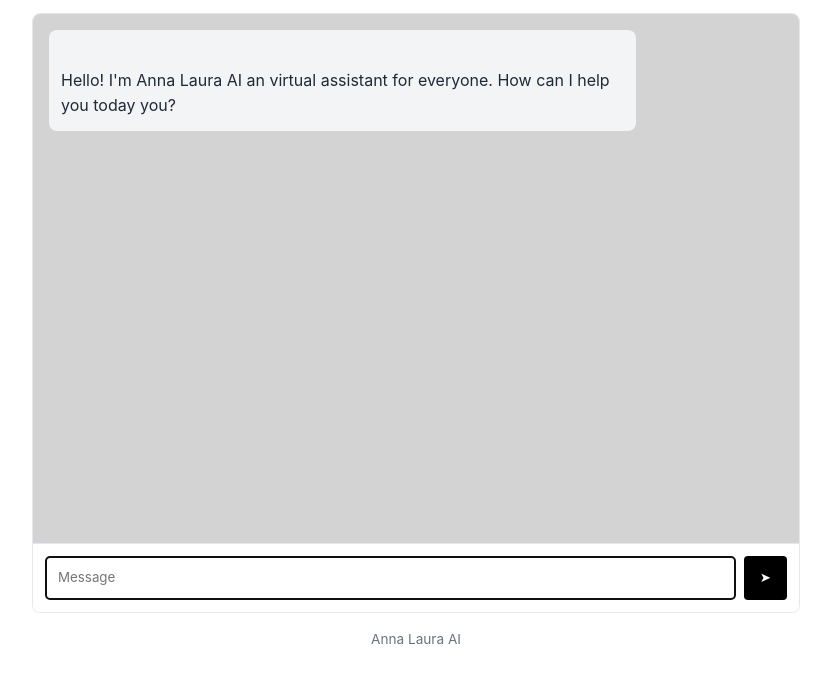
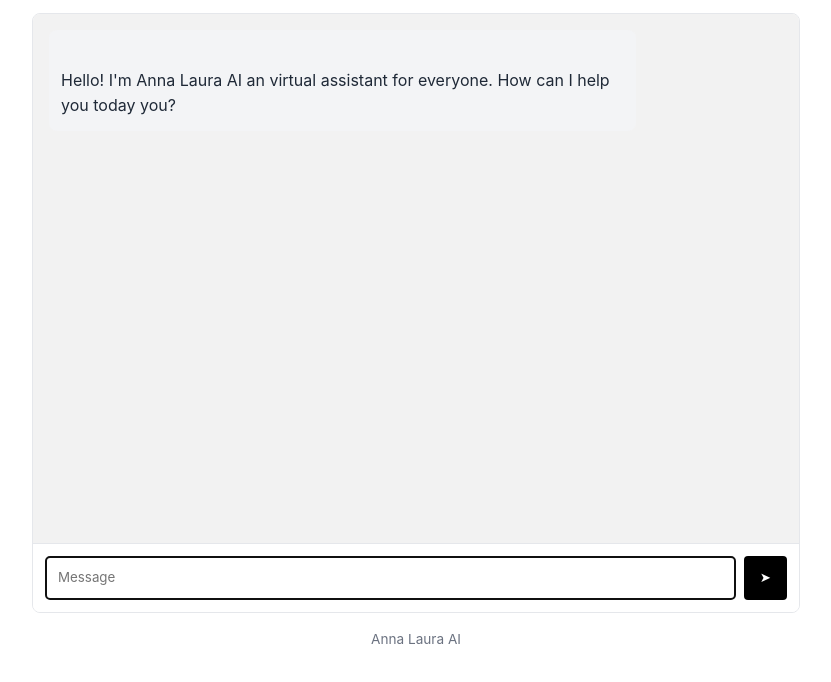
Before and after one commit to readtalk/large-language-model, a website: page public/index.html in a window 1280 px wide. Shown: the part 116-798 px from the top of the page, without its empty margins (224-1055 px from the left). Drawn offline with Linux system fonts and the light colour scheme.

Commit message:
Change light background color to #F2F2F2

```diff
--- a/public/index.html
+++ b/public/index.html
@@ -8,7 +8,7 @@
 			:root {
 				--primary-color: #000000;
 				--primary-hover: #333333;
-				--light-bg: #d3d3d3;
+				--light-bg: #F2F2F2;
 				--border-color: #e5e7eb;
 				--text-color: #1f2937;
 				--text-light: #6b7280;
```
